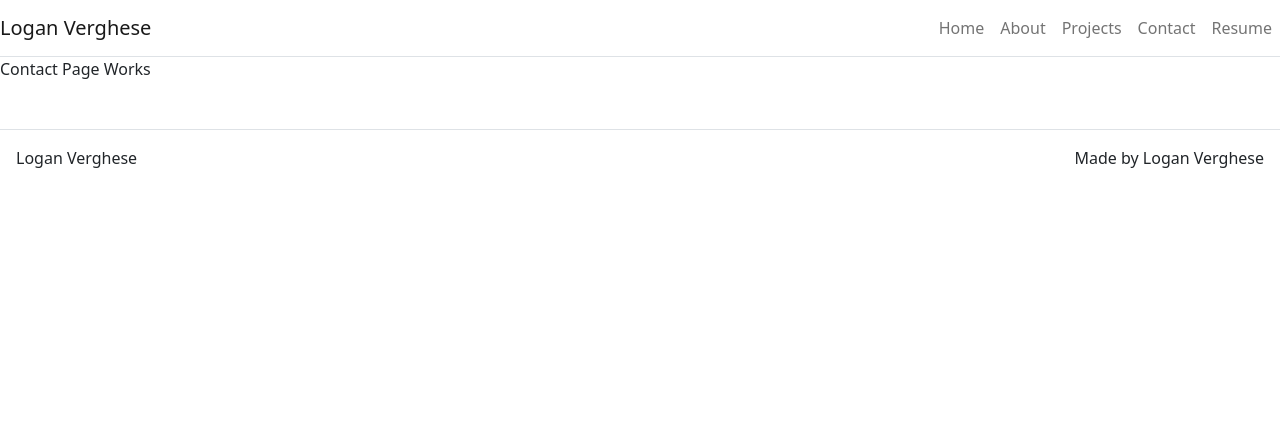
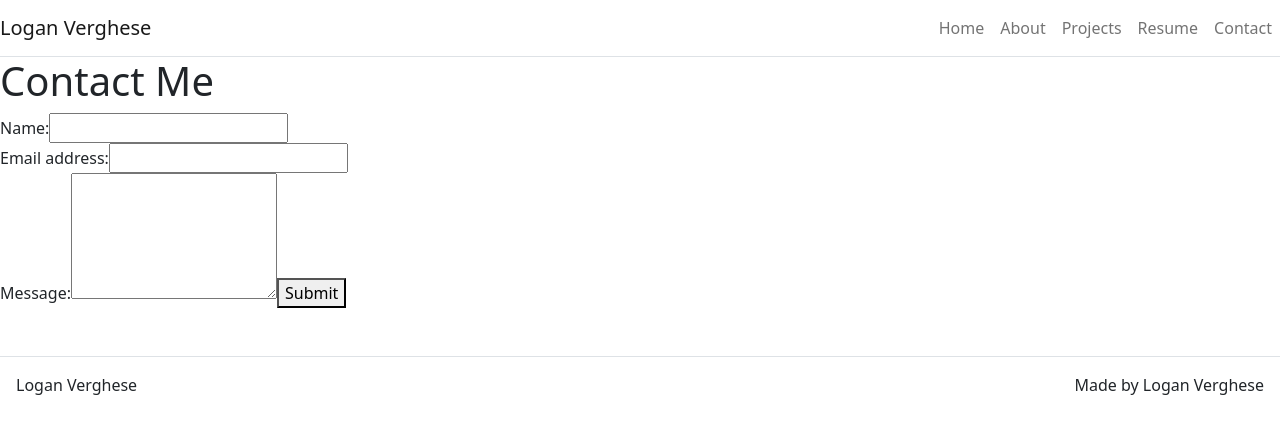
Before and after one commit to lverghese/react-portfoliolv, a React (Create React App) app: page /contact in a window 1280 px wide. Shown: the top 434 px of the page. Built offline with nearby package versions, Linux system fonts and the light colour scheme.

Commit message:
resume mvp

```diff
--- a/src/App.css
+++ b/src/App.css
@@ -81,3 +81,13 @@
 .profile-pic {
   max-height: 200px;
 }
+
+.resume-img {
+  max-height: 1400px;
+  max-width: 1000px;
+}
+
+.resume-wrapper {
+  display: flex;
+  width: 50%;
+}
--- a/src/App.js
+++ b/src/App.js
@@ -62,8 +62,9 @@
                       <Link className="nav-link" to='/'>Home</Link>
                       <Link className="nav-link" to='/about'>About</Link>
                       <Link className="nav-link" to='/project'>Projects</Link>
+                      <Link className="nav-link" to='/resume'>Resume</Link>
                       <Link className="nav-link" to='/contact'>Contact</Link>
-                      <Link className="nav-link" to='/resume'>Resume</Link>
+
                     </Nav>
                 </NavbarCollapse>
             </Navbar>
--- a/src/components/About/index.js
+++ b/src/components/About/index.js
@@ -6,7 +6,7 @@
         <div className="header-wrapper">
             <div className="main-info">
                 <img className="profile-pic" src={profilePic} alt="about-me"></img>
-                <h1>Logan Verghese</h1>
+
                 { props.title && <h1>{props.title}</h1>}
                 <div>
                     <p>
--- a/src/components/Contact/index.js
+++ b/src/components/Contact/index.js
@@ -1,11 +1,66 @@
-import React from "react";
+import React, { useState } from 'react';
+import { validateEmail } from '../../utils/helpers';
 
-function Contact(props) {
+function Contact() {
+
+    const [formState, setFormState] = useState({ name: '', email: '', message: '' });
+    const { name, email, message } = formState
+    const [errorMessage, setErrorMessage] = useState('');
+
+    function handleChange(e) {
+        if (e.target.name === 'email') {
+            const isValid = validateEmail(e.target.value);
+            console.log(isValid);
+            // isValid conditional statement
+            if (!isValid) {
+                setErrorMessage('Your email is invalid.');
+              } else {
+                setErrorMessage('');
+              }
+          } else {
+            if (!e.target.value.length) {
+              setErrorMessage(`${e.target.name} is required.`);
+            } else {
+              setErrorMessage('');
+            }
+          }
+          if (!errorMessage) {
+            setFormState({ ...formState, [e.target.name]: e.target.value });
+          }
+      }
+
+    function handleSubmit(e) {
+        e.preventDefault();
+        console.log(formState);
+    }
+
 
     return(
-        <p>Contact Page Works</p>
+        <section>
+            <h1 data-testid="h1tag">Contact Me</h1>
+            <form id="contact-form" onSubmit={handleSubmit}>
+            <div>
+                <label htmlFor="name">Name:</label>
+                <input type="text" defaultValue={name} onBlur={handleChange} name="name" />
+            </div>
+            <div>
+                <label htmlFor="email">Email address:</label>
+                <input type="email" defaultValue={email} name="email" onBlur={handleChange} />
+            </div>
+            <div>
+                <label htmlFor="message">Message:</label>
+                <textarea name="message" defaultValue={message} onBlur={handleChange} rows="5"  />
+                {errorMessage && (
+                    <div>
+                        <p className="error-text">{errorMessage}</p>
+                    </div>
+                    )}
+                <button data-testid="button" type="submit">Submit</button>
+            </div>
+            </form>
+        </section>
+    )
 
-    )
 }
 
 export default Contact;
--- a/src/components/Resume/index.js
+++ b/src/components/Resume/index.js
@@ -1,8 +1,11 @@
 import React from "react";
-
+import resumeImg from '../../assets/images/Resume-1.png'
 function Resume() {
     return(
-        <p>Resume Page</p>
+        <div className="resume-wrapper">
+             <img className="resume-img" src={resumeImg} alt={resumeImg} />
+        </div>
+
     )
 }
 
--- /dev/null
+++ b/src/utils/helpers.js
@@ -0,0 +1,4 @@
+export function validateEmail(email) {
+    var re = /^(([^<>()[\]\\.,;:\s@"]+(\.[^<>()[\]\\.,;:\s@"]+)*)|(".+"))@((\[[0-9]{1,3}\.[0-9]{1,3}\.[0-9]{1,3}\.[0-9]{1,3}\])|(([a-zA-Z\-0-9]+\.)+[a-zA-Z]{2,}))$/;
+    return re.test(String(email).toLowerCase());
+  }
```
Also changed, not shown: src/assets/images/Resume-1.png (added).
